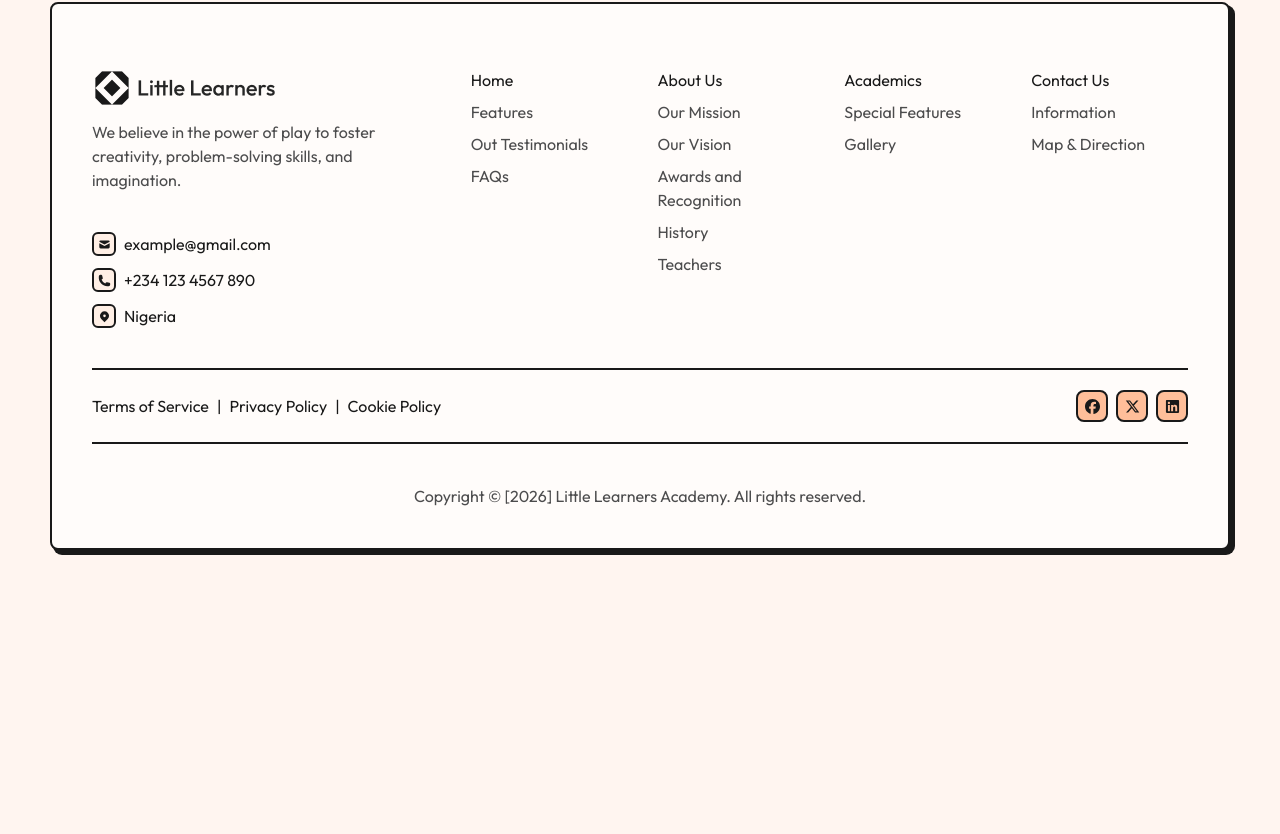
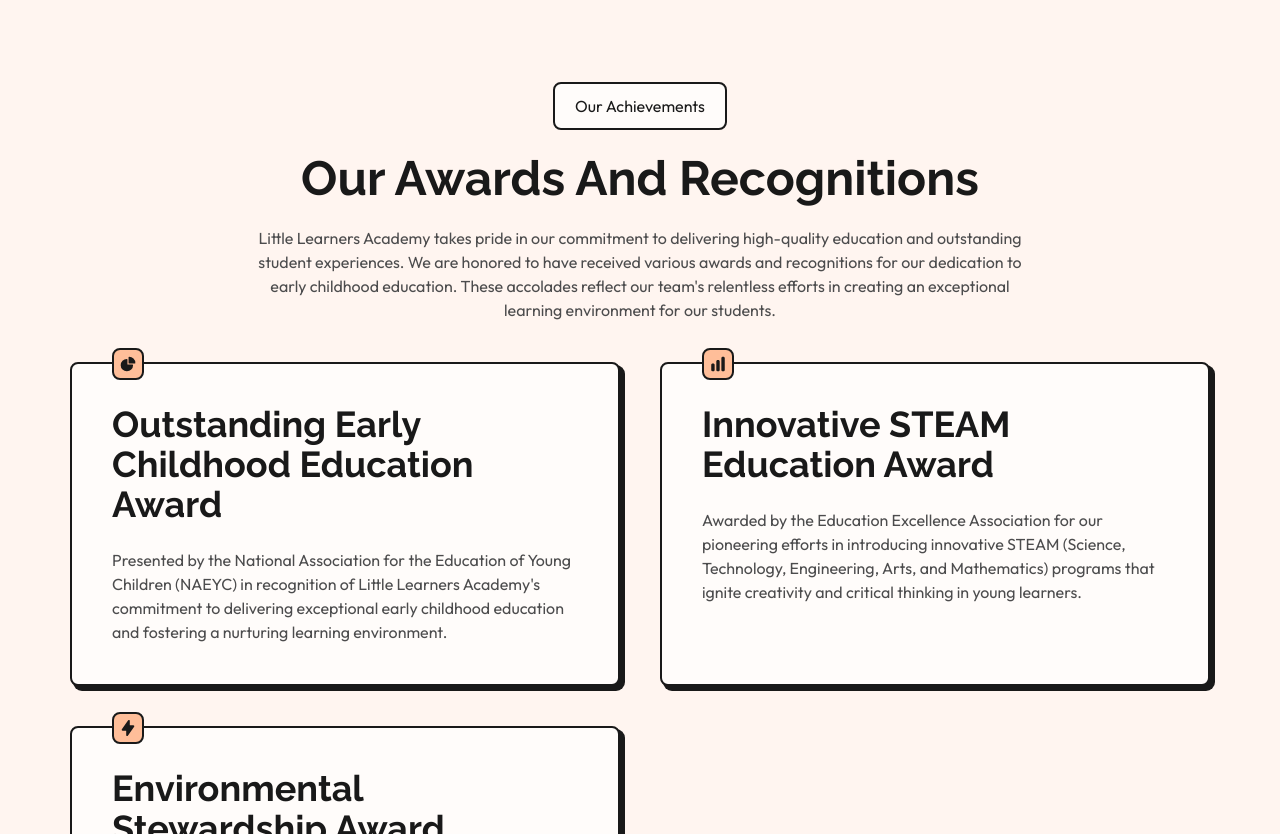
Before and after one commit to zealfemi/little-learners, a Next.js app: page /about in a window 1280 px wide. Shown: the part 1246-2080 px from the top of the page. Before the commit the page ends 1816 px from the top, so only its background shows below. Built offline with nearby package versions, Linux system fonts and the light colour scheme.

Commit message:
added award and recognition section and component

```diff
--- a/app/(main)/about/page.tsx
+++ b/app/(main)/about/page.tsx
@@ -1,3 +1,4 @@
+import AboutAwardsRecognition from "@/app/_components/AboutAwardsRecognition";
 import AboutMissionVision from "@/app/_components/AboutMissionVision";
 import PageHeader from "@/app/_components/PageHeader";
 import Section from "@/app/_components/Section";
@@ -14,6 +15,7 @@ export default function AboutUs() {
       </Section>
 
       <AboutMissionVision />
+      <AboutAwardsRecognition />
     </div>
   );
 }
--- a/app/_components/AboutAwardsRecognition.tsx
+++ b/app/_components/AboutAwardsRecognition.tsx
@@ -1,16 +1,66 @@
+import { IconType } from "react-icons";
+import { HiLightningBolt } from "react-icons/hi";
+import { HiChartBar, HiChartPie } from "react-icons/hi2";
+import Card from "./Card";
 import HeadingText from "./HeadingText";
 import HeadingTextBefore from "./HeadingTextBefore";
 import Section from "./Section";
 import SectionHeader from "./SectionHeader";
 
+type awardType = {
+  title: string;
+  desc: string;
+  icon: IconType;
+};
+
+const awards: awardType[] = [
+  {
+    title: "Outstanding Early Childhood Education Award",
+    desc: "Presented by the National Association for the Education of Young Children (NAEYC) in recognition of Little Learners Academy's commitment to delivering exceptional early childhood education and fostering a nurturing learning environment.",
+    icon: HiChartPie,
+  },
+  {
+    title: "Innovative STEAM Education Award",
+    desc: "Awarded by the Education Excellence Association for our pioneering efforts in introducing innovative STEAM (Science, Technology, Engineering, Arts, and Mathematics) programs that ignite creativity and critical thinking in young learners.",
+    icon: HiChartBar,
+  },
+  {
+    title: "Environmental Stewardship Award",
+    desc: "Received from the Green Earth Society for our dedication to environmental education, sustainable practices, and fostering a love for nature in our students.",
+    icon: HiLightningBolt,
+  },
+];
+
 export default function AboutAwardsRecognition() {
   return (
     <Section>
       <SectionHeader>
-        <HeadingTextBefore></HeadingTextBefore>
-        <HeadingText></HeadingText>
-        <p></p>
+        <HeadingTextBefore>Our Achievements</HeadingTextBefore>
+        <HeadingText>Our Awards and Recognitions</HeadingText>
+        <p>
+          Little Learners Academy takes pride in our commitment to delivering
+          high-quality education and outstanding student experiences. We are
+          honored to have received various awards and recognitions for our
+          dedication to early childhood education. These accolades reflect our
+          team&apos;s relentless efforts in creating an exceptional learning
+          environment for our students.
+        </p>
       </SectionHeader>
+
+      <div className="mt-10 grid md:grid-cols-2 gap-10">
+        {awards.map((award: awardType) => (
+          <div key={award.title} className="flex h-full">
+            <Card icon={award.icon}>
+              <div>
+                <p className="font-header font-bold text-secondary-800 text-2xl md:text-3xl lg:text-4xl capitalize">
+                  {award.title}
+                </p>
+                <p className="mt-6">{award.desc}</p>
+              </div>
+            </Card>
+          </div>
+        ))}
+      </div>
     </Section>
   );
 }
--- a/app/_components/AboutMissionVision.tsx
+++ b/app/_components/AboutMissionVision.tsx
@@ -5,8 +5,15 @@ import HeadingTextBefore from "./HeadingTextBefore";
 import Section from "./Section";
 import SectionHeader from "./SectionHeader";
 import { FaSchoolFlag } from "react-icons/fa6";
+import { IconType } from "react-icons";
 
-const missionVision = [
+type mvType = {
+  heading: string;
+  content: string;
+  icon: IconType;
+};
+
+const missionVision: mvType[] = [
   {
     heading: "Mission",
     content:
@@ -35,7 +42,7 @@ export default function AboutMissionVision() {
       </SectionHeader>
 
       <div className="mt-10 grid md:grid-cols-2 gap-6">
-        {missionVision.map((mv) => (
+        {missionVision.map((mv: mvType) => (
           <div key={mv.heading} className="flex h-full">
             <Card>
               <div>
```
